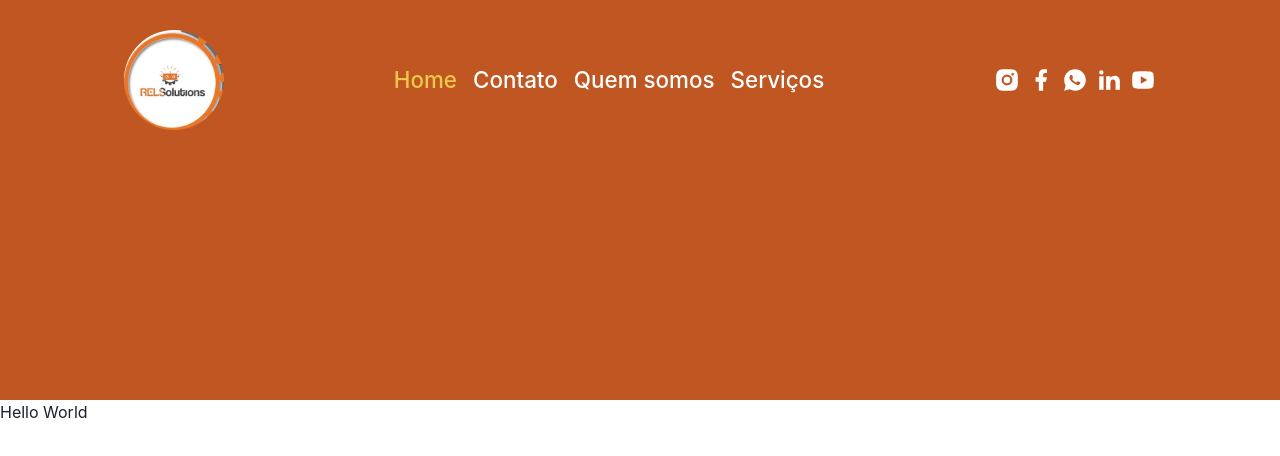
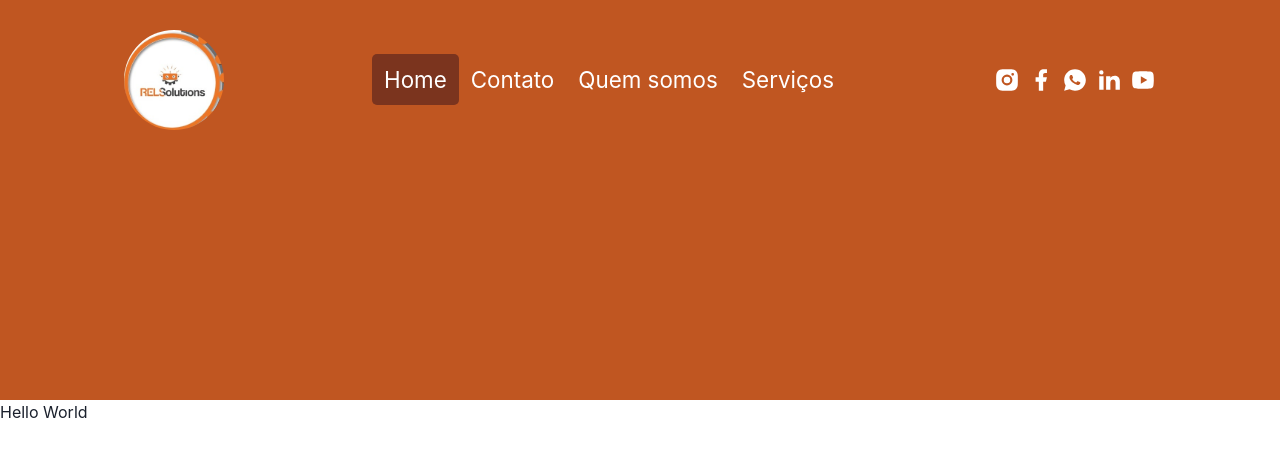
Before and after one commit to albertconceicao/relsolutions, a Next.js app: page / in a window 1280 px wide. Shown: the top 456 px of the page. Built offline with nearby package versions, Linux system fonts and the light colour scheme.

Commit message:
ajustando paleta background header

```diff
--- a/src/components/ActiveLink.tsx
+++ b/src/components/ActiveLink.tsx
@@ -18,7 +18,8 @@ export const ActiveLink = ({children, ...rest}: ActiveLinkProps) => {
     return (
         <Link {...rest}>
             {cloneElement(children, {
-                color: isActive ? 'yellow.400' : 'white'
+                // color: isActive ? 'yellow.400' : 'white',
+                bg: isActive ? 'orange.800' : 'none'
             })}
         </Link>
     );
--- a/src/components/Header/NavLink.tsx
+++ b/src/components/Header/NavLink.tsx
@@ -9,14 +9,12 @@ interface NavLinkProps extends ChakraLinkProps {
 
 export const NavLink = ({href, children, ...rest}:NavLinkProps) => {
     return (
-        // <Link href={`/${href}`}><ChakraLink textDecoration={"none"} p="2" borderRadius={5}  color="white" fontSize={["1.4rem"]} _hover={{
-        //     textDecoration: "none",
-        //     color: "yellow.400",
-        // }} fontWeight="500">{`${name}`}</ChakraLink></Link>
         <ActiveLink href={`${href}`} passHref>
-            <ChakraLink textDecoration={"none"} p="2" borderRadius={5}  color="white" fontSize={["1.4rem"]} _hover={{
+            <ChakraLink textDecoration={"none"} p="3" borderRadius={5}  color="white" fontSize={["1.4rem"]}
+             _hover={{
             textDecoration: "none",
-            }} fontWeight="500" {...rest}
+            bg: "orange.800",
+            }} fontWeight="400" {...rest}
             >
                 {children}
             </ChakraLink>
```
